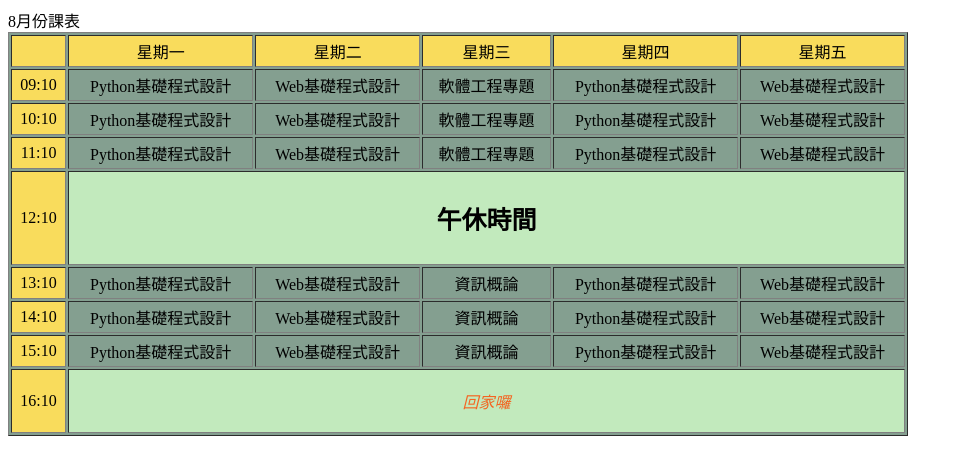
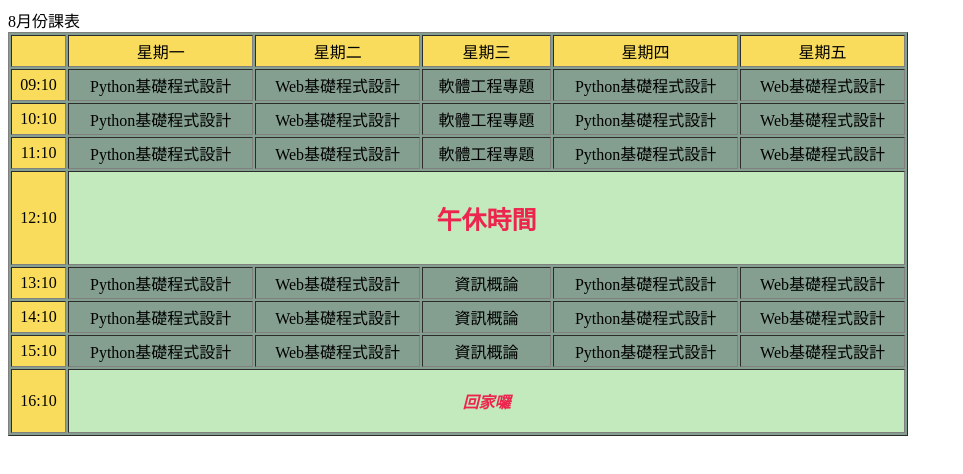
Before and after one commit to chen-ting623/howhun, a plain HTML site: page lab/lab_04.html in a window 1280 px wide. Shown: the whole page, without its empty margins (0-963 px from the left). Drawn offline with Linux system fonts and the light colour scheme.

Commit message:
再改lab_4

```diff
--- a/lab/lab_04.html
+++ b/lab/lab_04.html
@@ -58,7 +58,7 @@
         </tr>
         <tr>
             <td >12:10</td>
-            <td colspan="5" style="font-size:25px;"><b>
+            <td colspan="5" style="font-size:25px;color:#ED254E;font-weight:bold;"><b>
                 <p>午休時間</p>
             </b></td>
         </tr>
@@ -89,7 +89,7 @@
         <tr>
             <td >16:10</td>
             <td colspan="5" ><i>
-                <p style="color: rgb(244, 100, 33);font-family: fantasy;">回家囉</p>
+                <p style="color:#ED254E;font-weight:bold;">回家囉</p>
             </i></td>
         </tr>
     </table>
```
